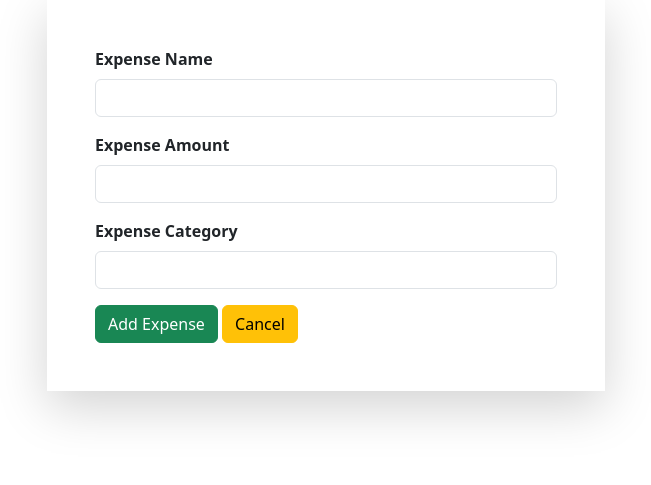
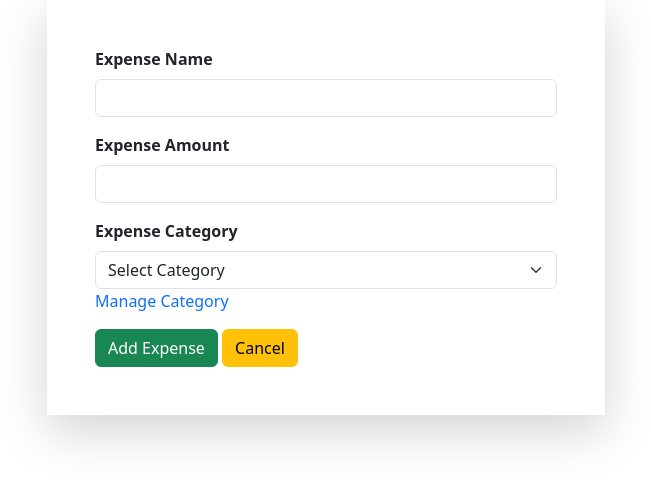
Before and after one commit to karthi-mr/expense-tracker-Django, a Django app: page /add/ in a window 1280 px wide. Shown: the part 193-678 px from the top of the page, without its empty margins (314-965 px from the left). Run offline with Django 5.2, Linux system fonts and the light colour scheme; data comes from the database, SQL or seed files in the repository; both versions use the stored data as it was after the commit.

Commit message:
category feature implementation
CRUD operation for category implementation

```diff
--- a/expense/forms.py
+++ b/expense/forms.py
@@ -1,6 +1,6 @@
 from django import forms
 
-from expense.models import Expense
+from expense.models import Category, Expense
 
 
 class ExpenseForm(forms.ModelForm):
@@ -13,11 +13,23 @@ class ExpenseForm(forms.ModelForm):
         decimal_places=2,
         widget=forms.NumberInput(attrs={"class": "form-control"}),
     )
-    category = forms.CharField(
+    category = forms.ModelChoiceField(
+        queryset=Category.objects.all(),
+        empty_label="Select Category",
+        widget=forms.Select(attrs={"class": "form-select"}),
+    )
+
+    class Meta:
+        model = Expense
+        fields = ("name", "amount", "category")
+
+
+class CategoryForm(forms.ModelForm):
+    name = forms.CharField(
         max_length=50,
         widget=forms.TextInput(attrs={"class": "form-control"}),
     )
 
     class Meta:
-        model = Expense
-        fields = ("name", "amount", "category")
+        model = Category
+        fields = ("name",)
--- a/expense/static/css/style.css
+++ b/expense/static/css/style.css
@@ -16,6 +16,8 @@
 }
 
 .add-expense-form input:focus,
+.add-expense-form .form-select:focus,
+.edit-expense-form .form-select:focus,
 .edit-expense-form input:focus {
   outline: none;
   box-shadow: none;
--- a/expense/templates/expense/add.html
+++ b/expense/templates/expense/add.html
@@ -21,6 +21,11 @@
         <div class="mb-3">
             <label for="id_category" class="form-label fw-bold">Expense Category</label>
             {{ expense_form.category }}
+            <span class="">
+                <a href="{% url 'category-index' %}" class="link-primary text-decoration-none">
+                    Manage Category
+                </a>
+            </span>
         </div>
         <button type="submit" class="btn btn-success">Add Expense</button>
         <a href="{% url 'index' %}" class="btn btn-warning" role="button">Cancel</a>
--- a/expense/templates/expense/edit.html
+++ b/expense/templates/expense/edit.html
@@ -21,6 +21,11 @@
         <div class="mb-3">
             <label for="id_category" class="form-label fw-bold">Expense Category</label>
             {{ expense_form.category }}
+            <span class="">
+                <a href="{% url 'category-index' %}" class="link-primary text-decoration-none">
+                    Manage Category
+                </a>
+            </span>
         </div>
         <button type="submit" class="btn btn-success">Update Expense</button>
         <a href="{% url 'index' %}" class="btn btn-warning" role="button">Cancel</a>
--- a/expense/templates/expense/index.html
+++ b/expense/templates/expense/index.html
@@ -12,7 +12,7 @@
     <h1>My Expenses</h1>
     <div class=" shadow-lg p-3">
         <table class="table table-borderless text-center table-responsive table-striped table-hover align-middle">
-            <thead>
+            <thead class="table-dark">
                 <tr>
                     <th scope="col">Name</th>
                     <th scope="col">Amount</th>
--- a/expense/urls.py
+++ b/expense/urls.py
@@ -5,6 +5,14 @@ from expense import views
 urlpatterns = [
     path('', views.index, name='index'),
     path('add/', views.add_expense, name='add-expense'),
-    path('edit/<int:expenseId>', views.edit_expense, name='edit-expense'),
-    path('delete/<int:expenseId>', views.delete_expense, name='delete-expense'),
+    path('edit/<int:expenseId>/', views.edit_expense, name='edit-expense'),
+    path('delete/<int:expenseId>/', views.delete_expense, name='delete-expense'),
+    path('category/', views.category_index, name='category-index'),
+    path('category/add/', views.add_category, name='add-category'),
+    path('category/edit/<int:categoryId>/', views.edit_category, name='edit-category'),
+    path(
+        'category/delete/<int:categoryId>/',
+        views.delete_category,
+        name='delete-category',
+    ),
 ]
--- a/expense/views.py
+++ b/expense/views.py
@@ -4,8 +4,8 @@ from django.db.models import Sum
 from django.shortcuts import get_object_or_404, redirect, render
 from django.urls import reverse
 
-from expense.forms import ExpenseForm
-from expense.models import Expense
+from expense.forms import CategoryForm, ExpenseForm
+from expense.models import Category, Expense
 
 
 def index(request):
@@ -42,8 +42,6 @@ def index(request):
         .order_by('category')
         .annotate(sum=Sum('amount'))
     )
-
-    print(categoricalSum)
 
     context = {
         "expenses": expenses,
@@ -84,3 +82,39 @@ def delete_expense(request, expenseId):
         expense.delete()
         return redirect(reverse('index'))
     return render(request, "expense/delete.html", {"expense": expense})
+
+
+def category_index(request):
+    categories = Category.objects.all()
+    return render(request, "expense/category-index.html", {"categories": categories})
+
+
+def add_category(request):
+    if request.method == "POST":
+        categoryForm = CategoryForm(request.POST)
+        if categoryForm.is_valid():
+            categoryForm.save()
+            return redirect(reverse('category-index'))
+    categoryForm = CategoryForm()
+    return render(request, "expense/category-add.html", {"category_form": categoryForm})
+
+
+def edit_category(request, categoryId):
+    category = get_object_or_404(Category, pk=categoryId)
+    if request.method == "POST":
+        categoryForm = CategoryForm(request.POST, instance=category)
+        if categoryForm.is_valid():
+            categoryForm.save()
+            return redirect(reverse('category-index'))
+    categoryForm = CategoryForm(instance=category)
+    return render(
+        request, "expense/category-edit.html", {"category_form": categoryForm}
+    )
+
+
+def delete_category(request, categoryId):
+    category = get_object_or_404(Category, pk=categoryId)
+    if request.method == "POST":
+        category.delete()
+        return redirect(reverse('category-index'))
+    return render(request, "expense/category-delete.html", {"category": category})
```
Also changed, not shown: expense/templates/expense/category-add.html (added, +19 -0 lines), expense/templates/expense/category-delete.html (added, +32 -0 lines), expense/templates/expense/category-edit.html (added, +19 -0 lines), expense/templates/expense/category-index.html (added, +42 -0 lines), db.sqlite3.
